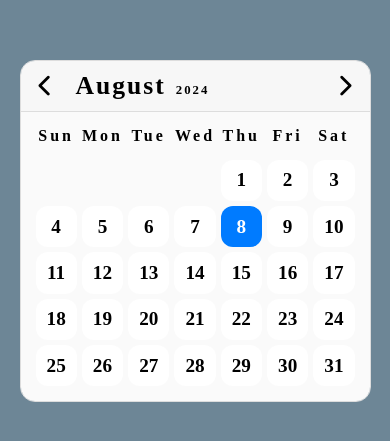
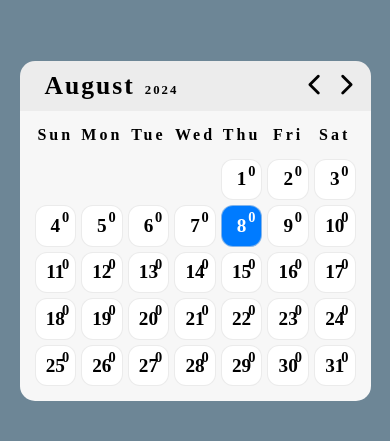
Before and after one commit to FallingSakura/Portfolio, a Vue app: page /calendar in a window 390 px wide. Shown: the part 191-632 px from the top of the page. Built offline with nearby package versions, Linux system fonts and the light colour scheme; a web font is replaced by a local one.

Commit message:
calendar color

```diff
--- a/src/components/CalendarCmp.vue
+++ b/src/components/CalendarCmp.vue
@@ -4,7 +4,6 @@ import { ref, computed, watch } from 'vue';
 const date = ref(new Date());
 const react = ref(0);
 // Fri Aug 23 2024 13:55:58 GMT+0800 (China Standard Time)
-const selectedDate = ref(null);
 
 const weekDays = ['Sun', 'Mon', 'Tue', 'Wed', 'Thu', 'Fri', 'Sat'];
 const monthNames = [
@@ -21,10 +20,12 @@ class Day {
     this.date = date;
     this.isCurrentDay = isCurrentDay;
     this.isLastMonth = isLastMonth;
+    this.level = ref(0);
   }
 }
 
-const daysInMonth = computed(() => {
+const daysInMonth = computed({
+  get() {
     const days = [];
     const firstDay = new Date(year.value, month.value, 1).getDay();
     const lastDate = new Date(year.value, month.value + 1, 0).getDate();
@@ -39,6 +40,7 @@ const daysInMonth = computed(() => {
     }
 
     return days;
+  }
 });
 
 function isToday(date) {
@@ -50,10 +52,10 @@ function isToday(date) {
   );
 }
 
-function selectDay(day) {
-  selectedDate.value = day;
-  alert(`Selected date: ${day.toDateString()}`);
-}
+// function selectDay(day) {
+//   selectedDate.value = day;
+//   alert(`Selected date: ${day.toDateString()}`);
+// }
 
 function prevMonth() {
   date.value.setMonth(date.value.getMonth() - 1);
@@ -79,17 +81,43 @@ watch(react, () => {
     date.value = new Date(date.value);
   }, 400);
 });
+function addIndex(index) {
+  if (daysInMonth.value[index].level.value === 3) return;
+  daysInMonth.value[index].level.value++;
+}
+function minusIndex(index) {
+  if (daysInMonth.value[index].level.value === -3) return;
+  daysInMonth.value[index].level.value--;
+}
+function getBackGroundColor(level) {
+  const color = ref('');
+  switch (level.value) {
+    case 1: color.value = '#40E0D0 !important'; break;
+    case 2: color.value = '#FF8C00 !important'; break;
+    case 3: color.value = '#FF0080 !important'; break;
+    case 0: color.value = ''; break;
+    case -1: color.value = '#4B79A1 !important'; break;
+    case -2: color.value = '#036 !important'; break;
+    case -3: color.value = '#222 !important'; break;
+  }
+  return color.value;
+}
+function getFontColor(level) {
+  const color = ref('');
+  if (level.value < 0) color.value = '#fff';
+  return color.value;
+}
 </script>
 
 <template>
   <div class="calendar">
     <div class="calendar-header">
-      <div class="button" @click="prevMonth">
-        <i class="fa-solid fa-chevron-left"></i>
-      </div>
       <div class="date">
         <h2 class="month">{{ monthNames[month] }}</h2>
         <h2 class="year">{{ year }}</h2>
+      </div>
+      <div class="button" @click="prevMonth">
+        <i class="fa-solid fa-chevron-left"></i>
       </div>
       <div class="button" @click="nextMonth">
         <i class="fa-solid fa-chevron-right"></i>
@@ -101,12 +129,15 @@ watch(react, () => {
       </div>
       <div class="days">
         <div
-          v-for="day in daysInMonth"
+          v-for="(day, index) in daysInMonth"
           :key="day.date"
           :class="{'current-day': day.isCurrentDay, 'last-month': day.isLastMonth}"
-          @click="selectDay(day.date)"
+          @click="addIndex(index)"
+          @contextmenu.prevent="minusIndex(index)"
+          :style="{ backgroundColor: getBackGroundColor(day.level), color: getFontColor(day.level) }"
         >
           {{ day.date.getDate() }}
+          <small>{{ day.level }}</small>
         </div>
       </div>
     </div>
@@ -117,19 +148,20 @@ watch(react, () => {
 @import url('https://fonts.font.im/css?family=PT+Sans');
 .calendar {
   width: 800px;
-  border: 1px solid #ddd;
+  /* border: 1px solid #ddd; */
   border-radius: 15px;
   overflow: hidden;
-  font-family: 'PT Sans'
+  font-family: 'PT Sans';
 }
 .calendar-header {
   display: flex;
   justify-content: space-between;
   align-items: center;
-  padding: 10px;
-  background-color: #f7f7f7;
-  border-bottom: 1px solid #ddd;
+  padding: 20px 15px;
+  background-color: #ececec;
+  /* border-bottom: 1px solid #ddd; */
 }
+
 .calendar-header .year {
   font-size: 1.2rem;
   margin-left: 10px;
@@ -158,8 +190,8 @@ watch(react, () => {
   border: none;
 }
 .calendar-body {
-  padding: 20px;
-  background-color: #fafafa;
+  padding: 30px 50px 50px;
+  background-color: #f7f7f7;
   /* filter: blur(30px); */
 }
 .day-names, .days {
@@ -175,6 +207,7 @@ watch(react, () => {
   font-weight: bold;
   font-size: 1.4rem;
   letter-spacing: 3px;
+  user-select: none;
 }
 .days div {
   display: flex;
@@ -186,13 +219,22 @@ watch(react, () => {
   border-radius: 12px;
   cursor: pointer;
   background-color: #fff;
+  border: 1px solid #dddddd96;
   font-size: 2rem;
   font-weight: 700;
+  user-select: none;
+  position: relative;
+}
+.days small {
+  position: absolute;
+  top: 3px;
+  right: 6px;
+  font-size: 0.9rem;
 }
 .current-day {
   background-color: #007bff !important;
   /* border-radius: 999px !important; */
-  color: white;
+  color: #fff;
 }
 .last-month {
   /* color: white; */
@@ -201,6 +243,12 @@ watch(react, () => {
 @media (max-width: 1100px) {
   .calendar {
     width: 600px;
+  }
+  .calendar-header {
+    padding: 10px;
+  }
+  .calendar-body {
+    padding: 20px;
   }
   .days div {
     font-size: 1.4rem;
```
Lines whose indentation alone changed are shown as unchanged.
